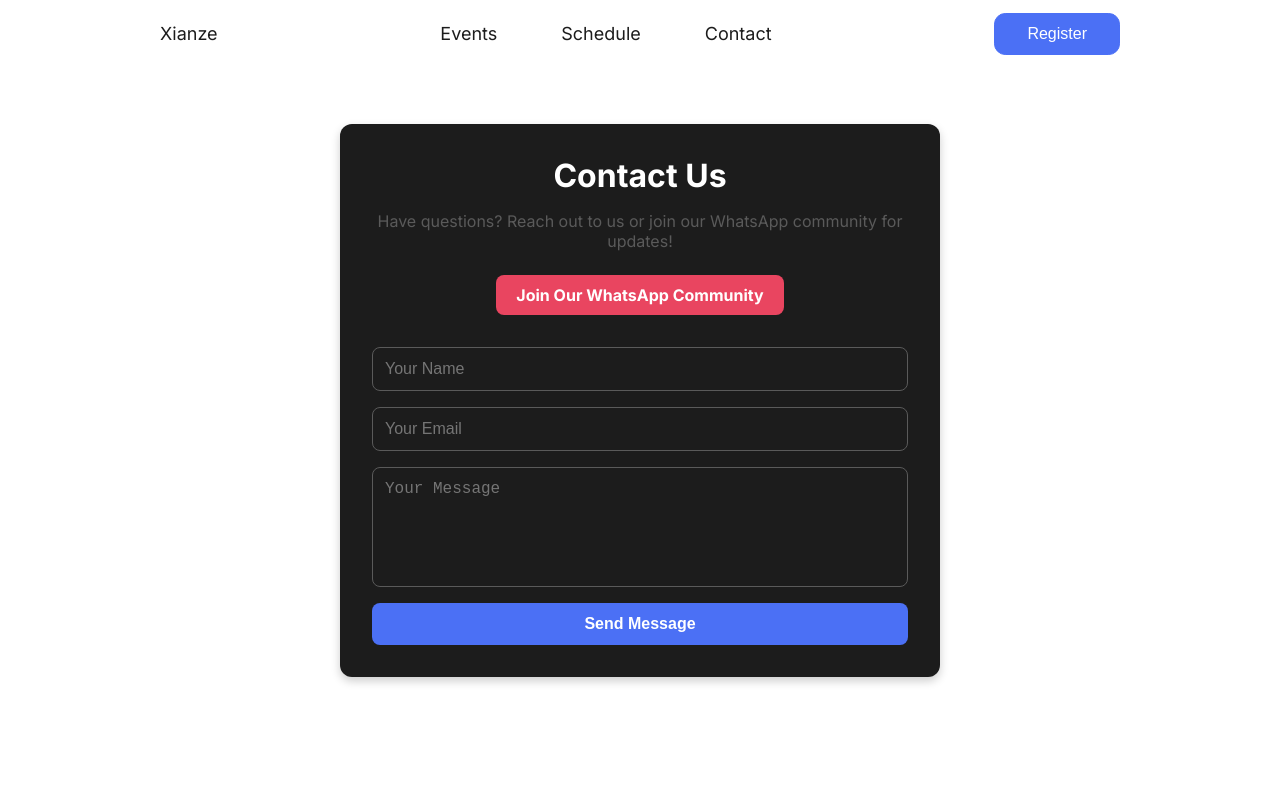
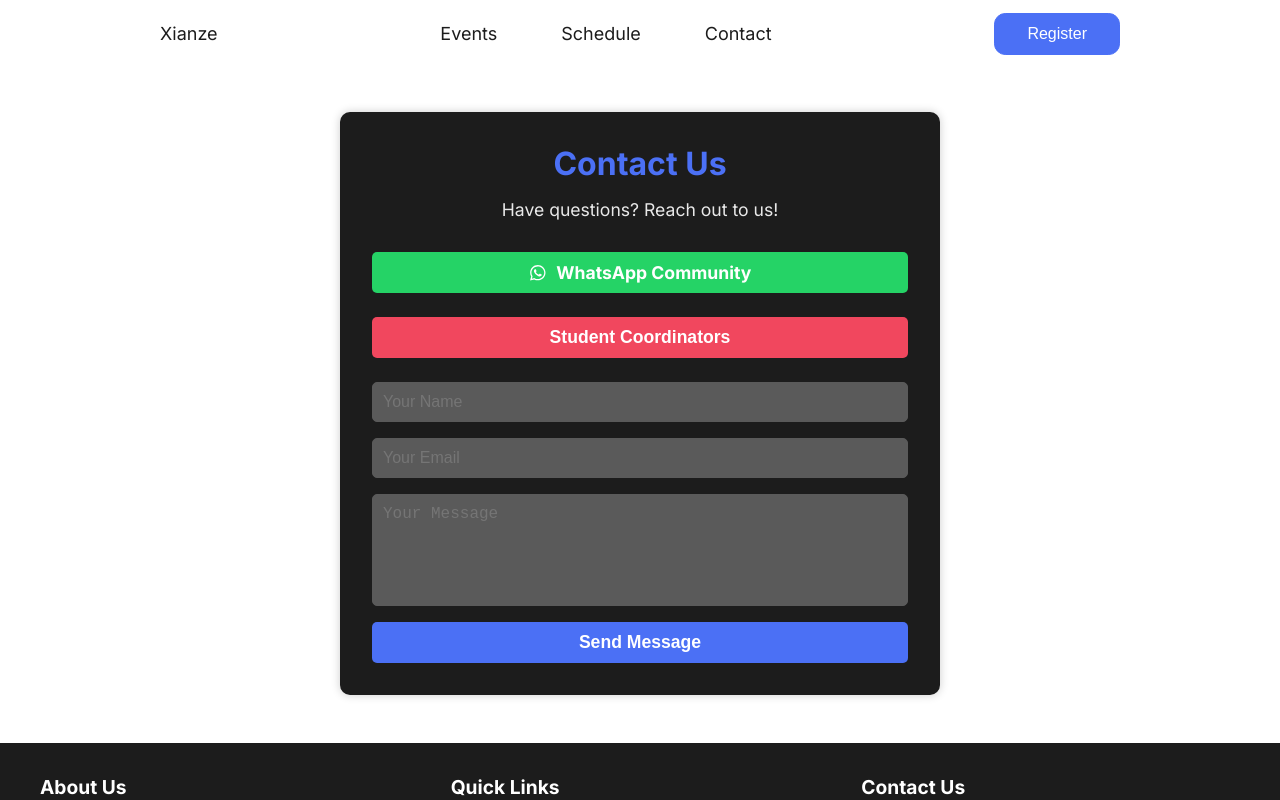
Before and after one commit to Mugunth140/xianze, a Next.js app: page /contact in a window 1280 px wide. Shown: the top 800 px of the page. Built offline with nearby package versions, Linux system fonts and the light colour scheme.

Commit message:
Updated Contact Route

```diff
--- a/package.json
+++ b/package.json
@@ -14,6 +14,7 @@
     "gsap": "^3.12.7",
     "locomotive-scroll": "^5.0.0-beta.21",
     "next": "15.1.6",
+    "nodemailer": "^6.10.0",
     "react": "^18.2.0",
     "react-dom": "^18.2.0",
     "react-icons": "^5.4.0"
--- /dev/null
+++ b/src/app/api/contact/route.js
@@ -0,0 +1,29 @@
+import nodemailer from "nodemailer";
+
+export async function POST(req) {
+  try {
+    const { name, email, message } = await req.json();
+
+    // Configure Nodemailer Transporter
+    let transporter = nodemailer.createTransport({
+      service: "Gmail",
+      auth: {
+        user: "xianze2025@gmail.com", // Official Event Email
+        pass: "your-app-password", // Use App Password (Not regular Gmail password)
+      },
+    });
+
+    let mailOptions = {
+      from: `"Xianze Contact Form" <${email}>`,
+      to: "xianze2025@gmail.com",
+      subject: `New Contact Form Submission from ${name}`,
+      text: `Name: ${name}\nEmail: ${email}\n\nMessage:\n${message}`,
+    };
+
+    await transporter.sendMail(mailOptions);
+
+    return Response.json({ message: "Email Sent Successfully" }, { status: 200 });
+  } catch (error) {
+    return Response.json({ error: "Failed to send email" }, { status: 500 });
+  }
+}
--- a/src/app/contact/page.jsx
+++ b/src/app/contact/page.jsx
@@ -1,56 +1,64 @@
 'use client'
+import { useState } from "react";
 import Link from "next/link";
-import { useState } from "react";
+import { FaWhatsapp } from "react-icons/fa6";
 import "@/sass/pages/contact.scss";
 
 const Contact = () => {
+  const [isOpen, setIsOpen] = useState(false);
   const [formData, setFormData] = useState({ name: "", email: "", message: "" });
 
   const handleChange = (e) => {
     setFormData({ ...formData, [e.target.name]: e.target.value });
   };
 
-  const handleSubmit = (e) => {
+  const handleSubmit = async (e) => {
     e.preventDefault();
-    alert("Message sent successfully!");
-    setFormData({ name: "", email: "", message: "" });
+
+    const response = await fetch("/api/sendMail", {
+      method: "POST",
+      headers: { "Content-Type": "application/json" },
+      body: JSON.stringify(formData),
+    });
+
+    if (response.ok) {
+      alert("Message sent successfully!");
+      setFormData({ name: "", email: "", message: "" });
+    } else {
+      alert("Failed to send message. Please try again.");
+    }
   };
 
   return (
     <section className="contactSection">
       <div className="contactContainer">
         <h2>Contact Us</h2>
-        <p>Have questions? Reach out to us or join our WhatsApp community for updates!</p>
+        <p>Have questions? Reach out to us!</p>
 
         <Link href="https://chat.whatsapp.com/YOUR_COMMUNITY_LINK" target="_blank" className="whatsappLink">
-          Join Our WhatsApp Community
+          <FaWhatsapp /> WhatsApp Community
         </Link>
 
+        {/* Student Coordinators Dropdown */}
+        <div className="dropdown">
+          <button className="dropdownButton" onClick={() => setIsOpen(!isOpen)}>
+            Student Coordinators
+          </button>
+          {isOpen && (
+            <ul className="dropdownMenu">
+              <li>John Doe - +91 98765 43210</li>
+              <li>Jane Smith - +91 87654 32109</li>
+              <li>Mike Johnson - +91 76543 21098</li>
+            </ul>
+          )}
+        </div>
+
+        {/* Contact Form */}
         <form className="contactForm" onSubmit={handleSubmit}>
-          <input
-            type="text"
-            name="name"
-            placeholder="Your Name"
-            value={formData.name}
-            onChange={handleChange}
-            required
-          />
-          <input
-            type="email"
-            name="email"
-            placeholder="Your Email"
-            value={formData.email}
-            onChange={handleChange}
-            required
-          />
-          <textarea
-            name="message"
-            placeholder="Your Message"
-            value={formData.message}
-            onChange={handleChange}
-            required
-          ></textarea>
-          <button className="submitButton" type="submit">Send Message</button>
+          <input type="text" name="name" placeholder="Your Name" value={formData.name} onChange={handleChange} required />
+          <input type="email" name="email" placeholder="Your Email" value={formData.email} onChange={handleChange} required />
+          <textarea name="message" placeholder="Your Message" rows="5" value={formData.message} onChange={handleChange} required></textarea>
+          <button type="submit" className="submitButton">Send Message</button>
         </form>
       </div>
     </section>
--- a/src/components/RegisterCounter.jsx
+++ b/src/components/RegisterCounter.jsx
@@ -11,7 +11,7 @@ const RegisterCounter = () => {
   return (
     <section className="registerCounterSection">
       <div className="registerCounterContainer">
-        <SplitText text="Limited Slots – The Countdown is On!"
+        <SplitText text="Limited Availability – Secure Your Spot Now!"
         className="registerCounterTitle"
         textAlign="center"
         />
--- a/src/sass/pages/contact.scss
+++ b/src/sass/pages/contact.scss
@@ -1,49 +1,101 @@
 .contactSection {
-    min-height: 100vh;
+  background: var(--secondary);
+  color: var(--secondary);
+  padding: 3rem 1rem;
   display: flex;
-    flex-direction: column;
+  justify-content: center;
   align-items: center;
-    justify-content: center;
-    padding: 2rem;
-    background: var(--secondary);
-    color: var(--base);
+  margin-top: 8vh;
 
   .contactContainer {
     width: 100%;
     max-width: 600px;
+    text-align: center;
+    padding: 2rem;
+    border-radius: 10px;
+    box-shadow: 0px 0px 10px rgba(0, 0, 0, 0.2);
     background: var(--primary);
-      padding: 2rem;
-      border-radius: 12px;
-      box-shadow: 0px 4px 10px rgba(0, 0, 0, 0.2);
-      text-align: center;
+    color: var(--secondary);
 
     h2 {
       font-size: 2rem;
-        font-weight: bold;
-        color: var(--secondary);
       margin-bottom: 1rem;
+      color: var(--accent);
     }
 
     p {
-        font-size: 1rem;
-        color: var(--base);
-        margin-bottom: 1.5rem;
+      font-size: 1.1rem;
+      margin-bottom: 2rem;
+      opacity: 0.9;
     }
 
     .whatsappLink {
-        display: inline-flex;
+      display: block;
+      background: #25D366;
+      color: var(--secondary);
+      padding: 10px 15px;
+      font-size: 1.1rem;
+      font-weight: bold;
+      text-decoration: none;
+      border-radius: 5px;
+      transition: background 0.3s;
+      margin-bottom: 1.5rem;
+      display: flex;
+      justify-content: center;
       align-items: center;
       gap: 10px;
-        background: var(--counter);
-        color: var(--secondary);
-        padding: 10px 20px;
-        font-weight: bold;
-        border-radius: 8px;
-        text-decoration: none;
-        transition: opacity 0.3s;
 
       &:hover {
-          opacity: 0.8;
+        background: #25D366;
+      }
+    }
+
+    /* Dropdown Section */
+    .dropdown {
+      margin-bottom: 1.5rem;
+
+      .dropdownButton {
+        width: 100%;
+        background: #f1475e;
+        color: var(--secondary);
+        padding: 10px;
+        border: none;
+        font-size: 1.1rem;
+        font-weight: bold;
+        border-radius: 5px;
+        cursor: pointer;
+        transition: background 0.3s;
+        display: flex;
+        justify-content: center;
+        align-items: center;
+        gap: 10px;
+
+        &:hover {
+          background: #e2465b;
+        }
+      }
+
+      .dropdownMenu {
+        margin-top: 10px;
+        padding: 0;
+        list-style: none;
+        background: var(--base);
+        border-radius: 5px;
+        text-align: left;
+        width: 100%;
+        max-width: 100%;
+        box-shadow: 0px 4px 6px rgba(0, 0, 0, 0.1);
+
+        li {
+          padding: 10px;
+          text-align: center;
+          border-bottom: 1px solid rgba(255, 255, 255, 0.2);
+          color: var(--secondary);
+        }
+
+        li:last-child {
+          border-bottom: none;
+        }
       }
     }
 
@@ -51,51 +103,34 @@
       display: flex;
       flex-direction: column;
       gap: 1rem;
-        margin-top: 2rem;
 
-        label {
+      input, textarea {
+        width: 100%;
+        padding: 10px;
+        border: 1px solid var(--base);
+        border-radius: 5px;
         font-size: 1rem;
-          font-weight: 600;
-          text-align: left;
+        background: var(--base);
         color: var(--secondary);
-        }
-
-        input,
-        textarea {
-          width: 100%;
-          padding: 12px;
-          border: 1px solid var(--base);
-          border-radius: 8px;
-          background: var(--primary);
-          color: var(--secondary);
-          font-size: 1rem;
-          transition: border 0.3s;
-
-          &:focus {
-            border: 1px solid var(--accent);
-            outline: none;
-          }
       }
 
       textarea {
         resize: none;
-          height: 120px;
       }
 
       .submitButton {
         background: var(--accent);
         color: var(--secondary);
-          font-size: 1rem;
+        border: none;
+        padding: 10px;
+        font-size: 1.1rem;
         font-weight: bold;
-          padding: 12px;
-          border: none;
-          border-radius: 8px;
+        border-radius: 5px;
         cursor: pointer;
-          transition: opacity 0.3s;
+        transition: background 0.3s;
 
         &:hover {
-            opacity: 0.8;
-          }
+          background: #3a5fd9;
         }
       }
     }
@@ -103,11 +138,8 @@
 
   @media (max-width: 768px) {
     .contactContainer {
-      padding: 1.5rem;
-    }
+      width: calc(100% - 0.8rem);
 
-    .whatsappLink {
-      font-size: 0.9rem;
-      padding: 8px 16px;
     }
   }
+}
```
Also changed, not shown: src/app/api/data.js (renamed from src/api/data.js), 1 other file (tests, documents, lock files or other folders). Lines whose indentation alone changed are shown as unchanged.
